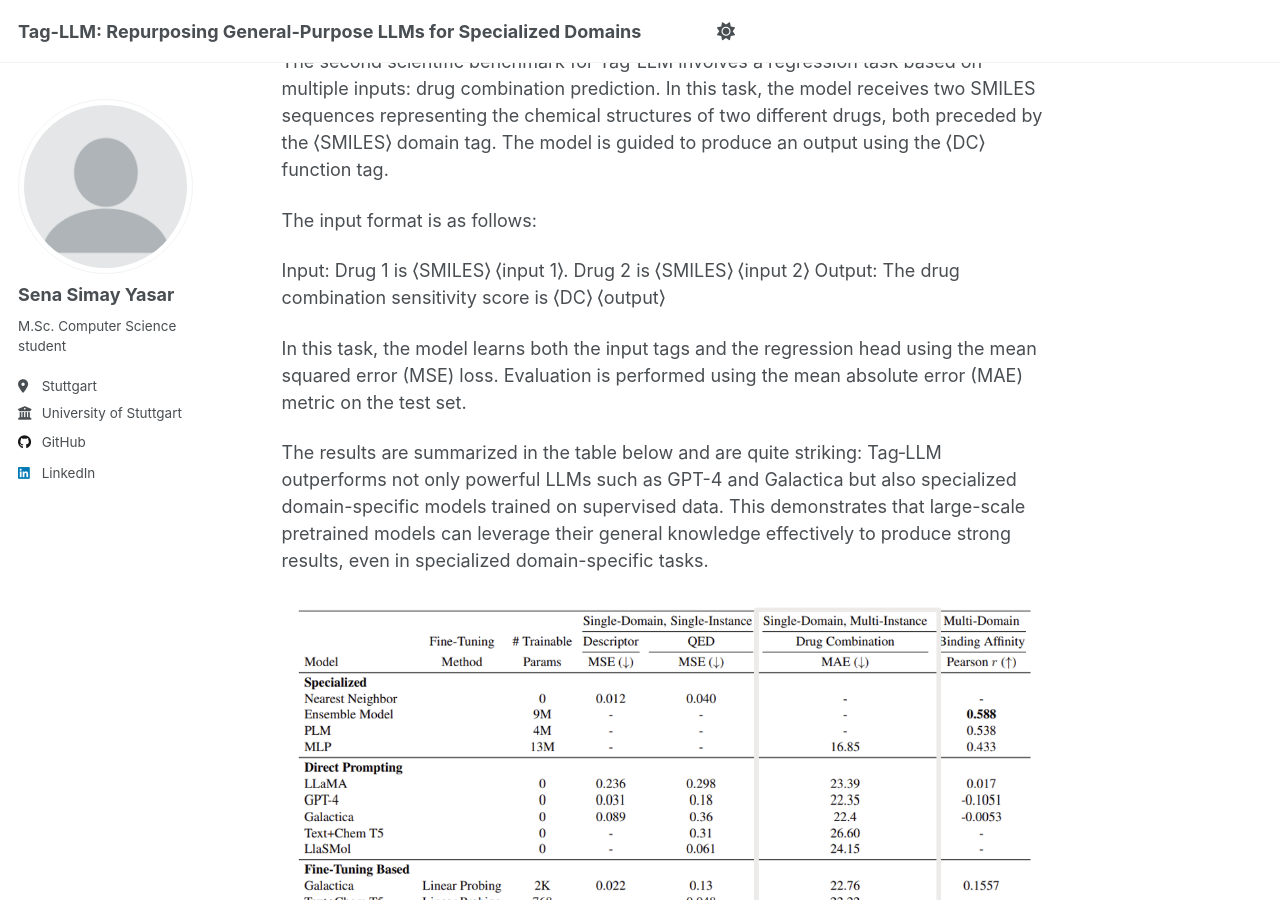
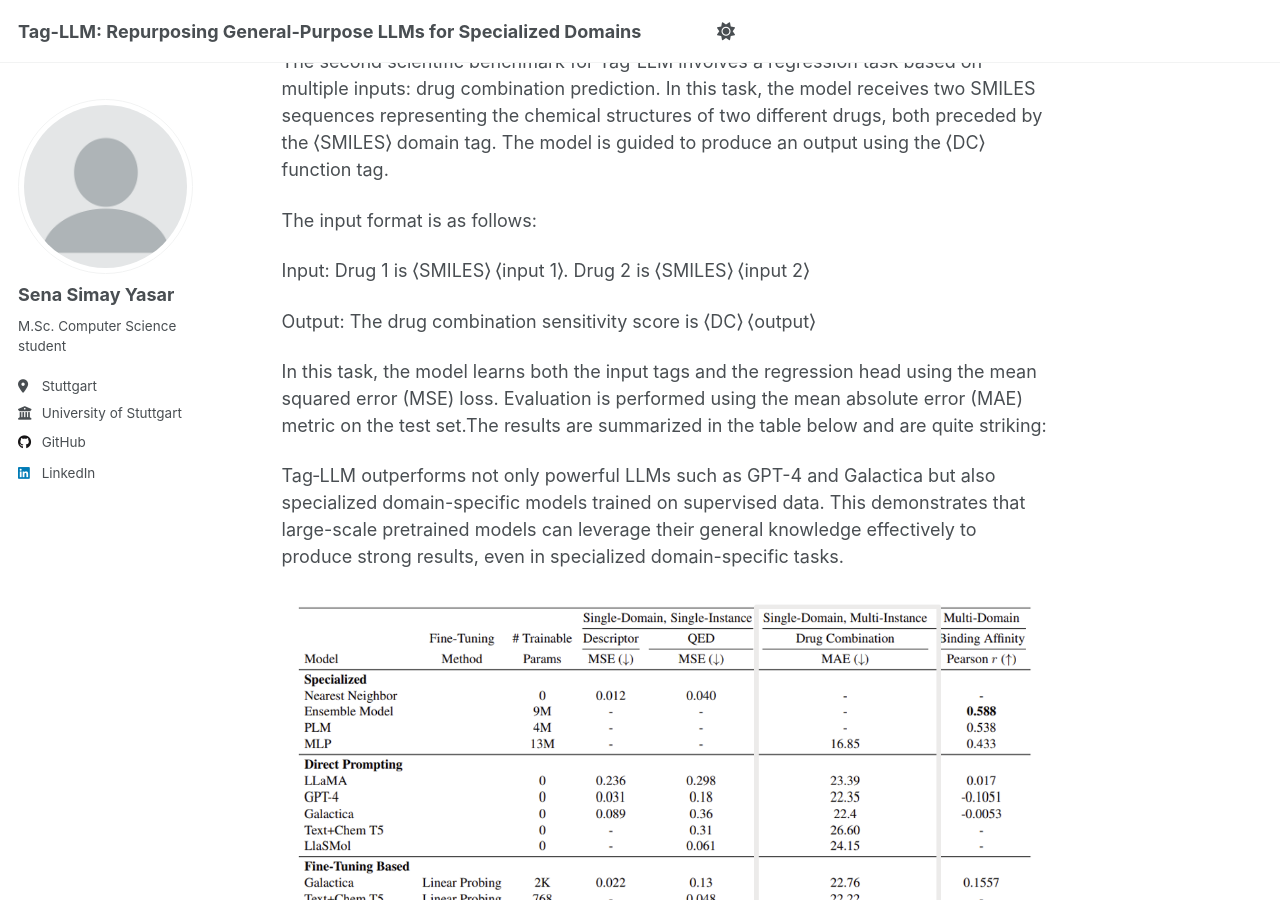
Before and after one commit to simayasar/simayasar.github.io, a Jekyll site: the page built from _pages/about.md, in a window 1280 px wide and 900 px high, scrolled down 9545 px. Built offline with Jekyll 4.4.1, drawn with Linux system fonts in a browser that asks for light colours; a script that is not in the unit is left out; some of the changed text lies outside the part shown.

```diff
--- a/_pages/about.md
+++ b/_pages/about.md
@@ -217,11 +217,11 @@ The second scientific benchmark for Tag‑LLM involves a regression task based o
 The input format is as follows:
 
 Input: Drug 1 is ⟨SMILES⟩ ⟨input 1⟩. Drug 2 is ⟨SMILES⟩ ⟨input 2⟩
+
 Output: The drug combination sensitivity score is ⟨DC⟩ ⟨output⟩
 
-In this task, the model learns both the input tags and the regression head using the mean squared error (MSE) loss. Evaluation is performed using the mean absolute error (MAE) metric on the test set.
+In this task, the model learns both the input tags and the regression head using the mean squared error (MSE) loss. Evaluation is performed using the mean absolute error (MAE) metric on the test set.The results are summarized in the table below and are quite striking:
 
-The results are summarized in the table below and are quite striking:
 Tag‑LLM outperforms not only powerful LLMs such as GPT-4 and Galactica but also specialized domain-specific models trained on supervised data. This demonstrates that large-scale pretrained models can leverage their general knowledge effectively to produce strong results, even in specialized domain-specific tasks.
 
 ![](/images/case_study_3.png)
@@ -288,16 +288,19 @@ Tag‑LLM shows that it’s possible to adapt frozen large language models to hi
 Key Takeaways:
 
 ✅ Efficient: Achieves strong performance with few trainable parameters.
+
 ✅ Simple: No need for full fine-tuning—tags and regression head are enough.
 
 Limitations:
 
 ⚠️ Requires better privacy, safety, and fairness considerations.
+
 ⚠️ Calls for responsible adaptation strategies, especially in sensitive domains.
 
 Future Directions:
 
 ⏰ Applying Tag‑LLM to other scientific fields like biology, physics, or chemistry.
+
 ⏰ Exploring in-context learning to complement tag-based prompting.
 
 ## References
```
